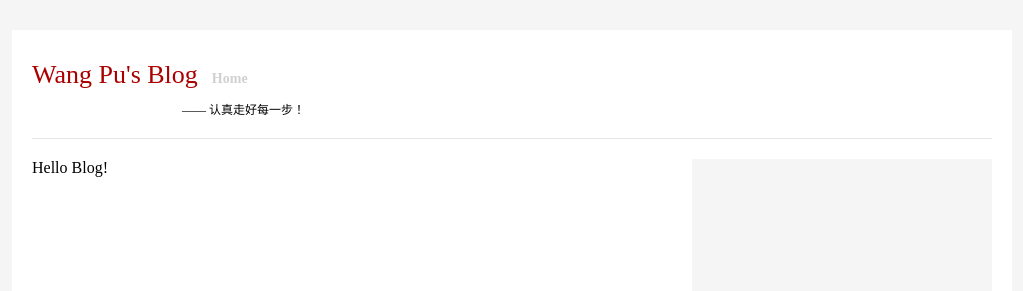
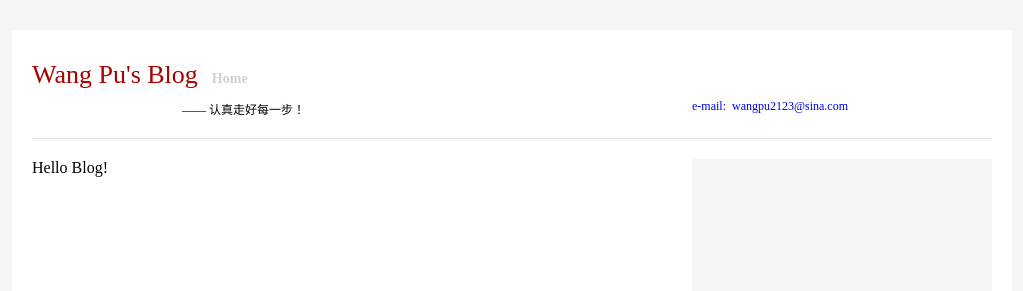
Before and after one commit to wp2123/wp2123.github.io, a Jekyll site: the page built from index.html, in a window 1280 px wide. Shown: the top 291 px of the page, without its empty margins (128-1151 px from the left). Built offline with Jekyll 4.4.1, drawn with Linux system fonts in a browser that asks for light colours.

Commit message:
add email

```diff
--- a/_layouts/default.html
+++ b/_layouts/default.html
@@ -12,15 +12,15 @@
     <body>
         <div class="container clearfix">
             <div class="header clearfix" role="header">
-                <div class="left">
+                <div class="left" style="width: 660px;">
                     <div class="blog-name">
                         <a href="/" class="blog-name-string">Wang Pu's Blog</a>
                         <a href="/" class="go-home">Home</a>
                     </div>
                     <span class="belif">——  认真走好每一步！</span>
                 </div>
-                <div class="right">
-
+                <div class="left email">
+                    <a href="mailto:wangpu2123@sina.com">e-mail:&nbsp;&nbsp;wangpu2123@sina.com</a>
                 </div>
             </div>
             <div class="content-left left">
--- a/style/main.css
+++ b/style/main.css
@@ -81,3 +81,12 @@ body {
     font-weight: bold;
     margin-left: 10px;
 }
+
+.email {
+    padding-top: 46px;
+}
+
+.email a{
+    font-size: 12px;
+    text-decoration: none;
+}
```
Also changed, not shown: 2 other files.
